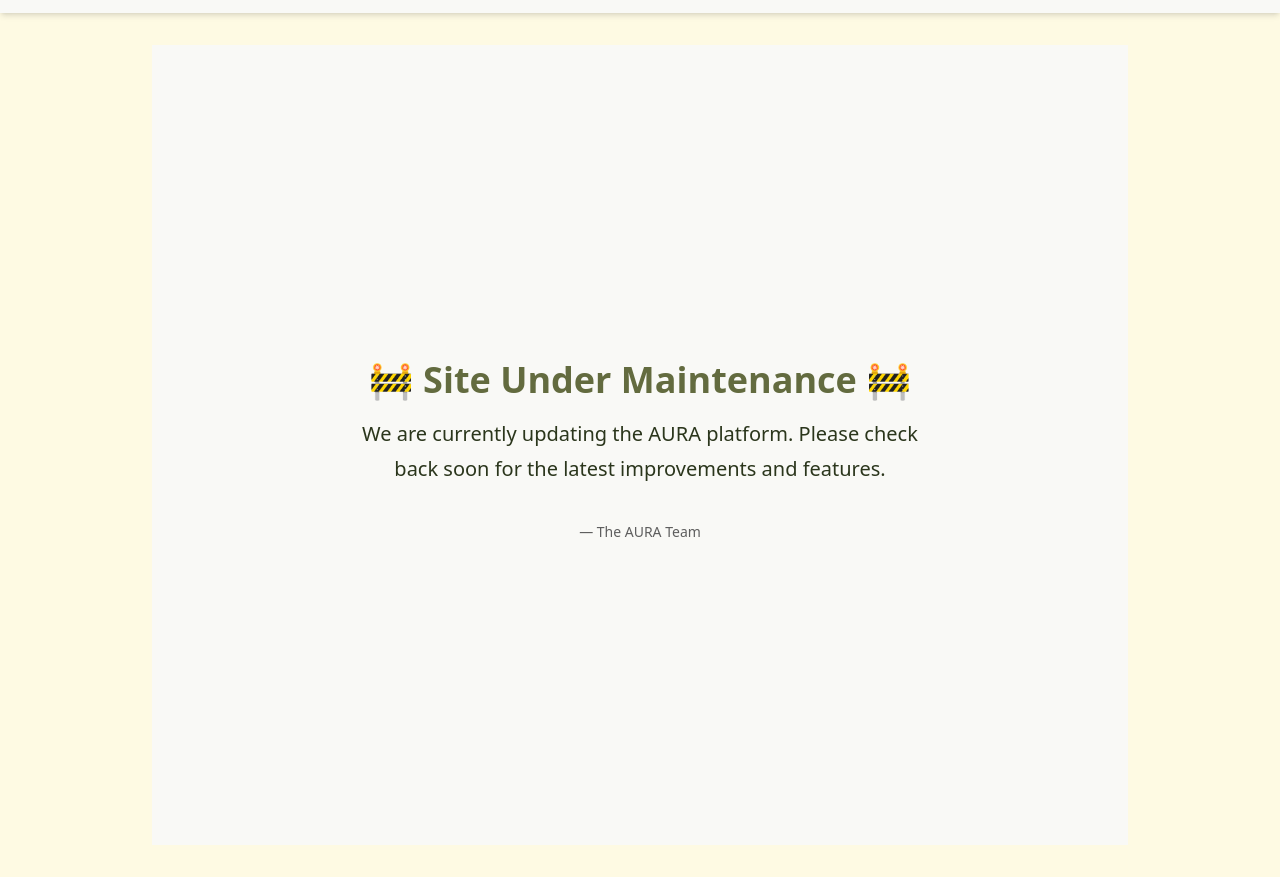
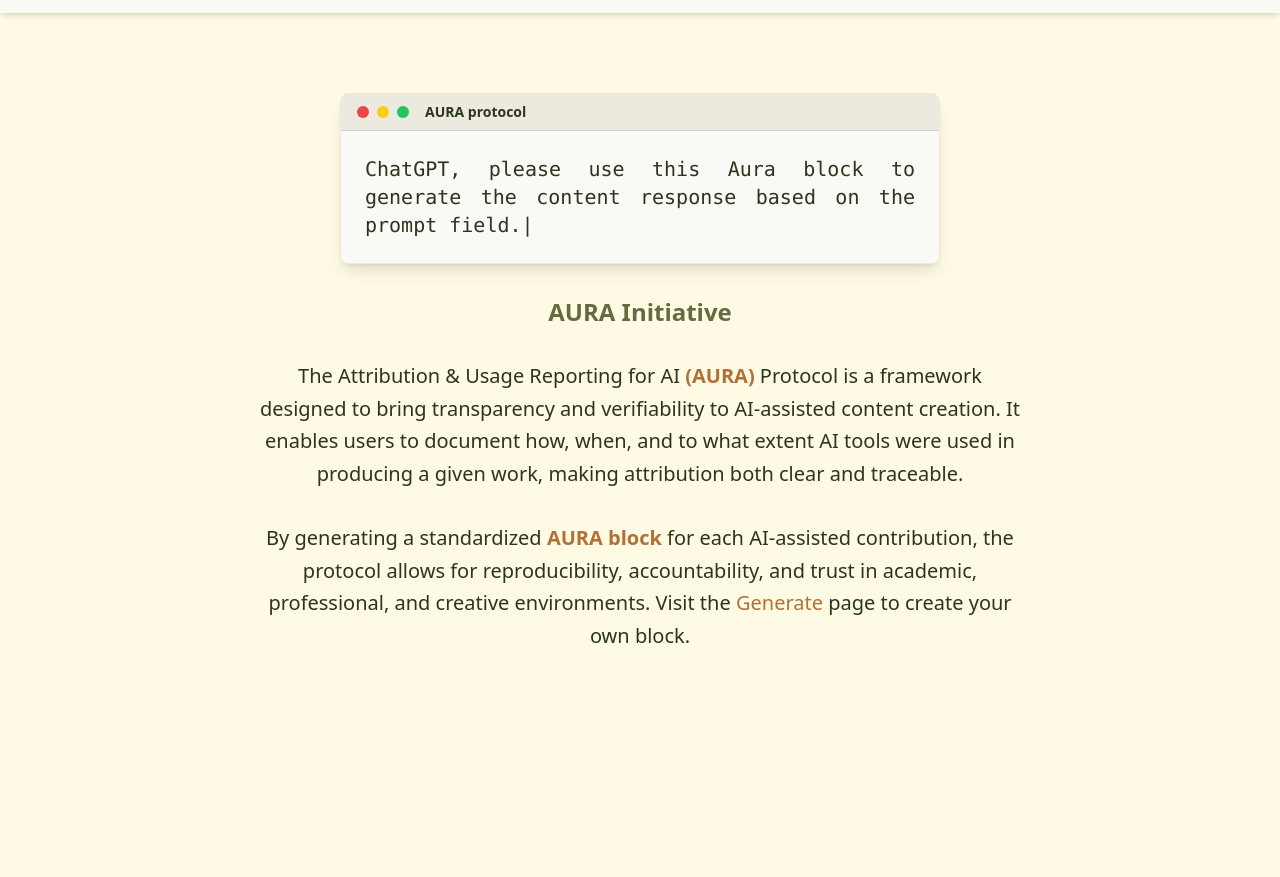
Before and after one commit to drfcortes/aurabackup, an Astro site: page / in a window 1280 px wide. Shown: the part 51-928 px from the top of the page. After the commit the page ends 800 px from the top, so only its background shows below. Built offline with nearby package versions, Linux system fonts and the light colour scheme; Astro itself is replaced by a stand-in of ours.

```diff
--- a/src/pages/index.astro
+++ b/src/pages/index.astro
@@ -1,18 +1,46 @@
 ---
 import Layout from '../layouts/Layout.astro';
+import TypedMessage from '../components/TypedMessage.jsx';
 ---
 
 <Layout>
-    <main class="flex flex-col items-center justify-center min-h-screen bg-aura-soft dark:bg-aura-deep text-center px-6">
-        <h1 class="text-4xl font-bold text-aura-green dark:text-aura-yellow mb-4">
-            🚧 Site Under Maintenance 🚧
-        </h1>
-        <p class="text-lg text-aura-deep dark:text-aura-cream max-w-xl">
-            We are currently updating the AURA platform.
-            Please check back soon for the latest improvements and features.
+    <main class="p-8 sm:p-12 max-w-4xl mx-auto flex flex-col items-center space-y-8">
+
+        <!-- Ventana simulada -->
+        <div class="bg-aura-soft dark:bg-aura-deep rounded-lg shadow-lg w-full sm:w-3/4 border border-aura-beige dark:border-aura-gray overflow-hidden">
+            <div class="flex items-center px-4 py-2 bg-aura-beige dark:bg-aura-olive border-b border-aura-gray/20 dark:border-aura-cream/20">
+                <div class="flex space-x-2 mr-4">
+                    <span class="w-3 h-3 rounded-full bg-red-500"></span>
+                    <span class="w-3 h-3 rounded-full bg-yellow-400"></span>
+                    <span class="w-3 h-3 rounded-full bg-green-500"></span>
+                </div>
+                <span class="text-sm text-aura-deep dark:text-aura-cream font-semibold">AURA protocol</span>
+            </div>
+
+            <!-- Contenido animado -->
+            <div class="p-6 text-lg sm:text-xl font-mono text-aura-deep dark:text-aura-cream min-h-[120px] flex items-center">
+                <TypedMessage client:load />
+            </div>
+        </div>
+
+        <!-- Título -->
+        <h2 class="text-2xl font-semibold text-aura-green dark:text-aura-cream mt-6">AURA Initiative</h2>
+
+        <!-- Descripción -->
+        <p class="text-center text-lg text-aura-deep dark:text-aura-cream leading-relaxed max-w-3xl">
+            The Attribution & Usage Reporting for AI <strong class="text-aura-leather dark:text-aura-yellow">(AURA)</strong> Protocol is a framework designed to bring
+            transparency and verifiability to AI-assisted content creation. It enables users to document
+            how, when, and to what extent AI tools were used in producing a given work, making attribution
+            both clear and traceable.
         </p>
-        <p class="mt-4 text-sm text-aura-gray dark:text-aura-cream">
-            — The AURA Team
+
+        <p class="text-center text-lg text-aura-deep dark:text-aura-cream leading-relaxed max-w-3xl">
+            By generating a standardized <strong class="text-aura-leather dark:text-aura-yellow">AURA block</strong> for each AI-assisted contribution,
+            the protocol allows for reproducibility, accountability, and trust in academic, professional,
+            and creative environments. Visit the
+            <a href="/generate" class="text-aura-leather dark:text-aura-yellow hover:text-aura-green dark:hover:text-aura-cream">Generate</a>
+            page to create your own block.
         </p>
+
     </main>
 </Layout>
```
